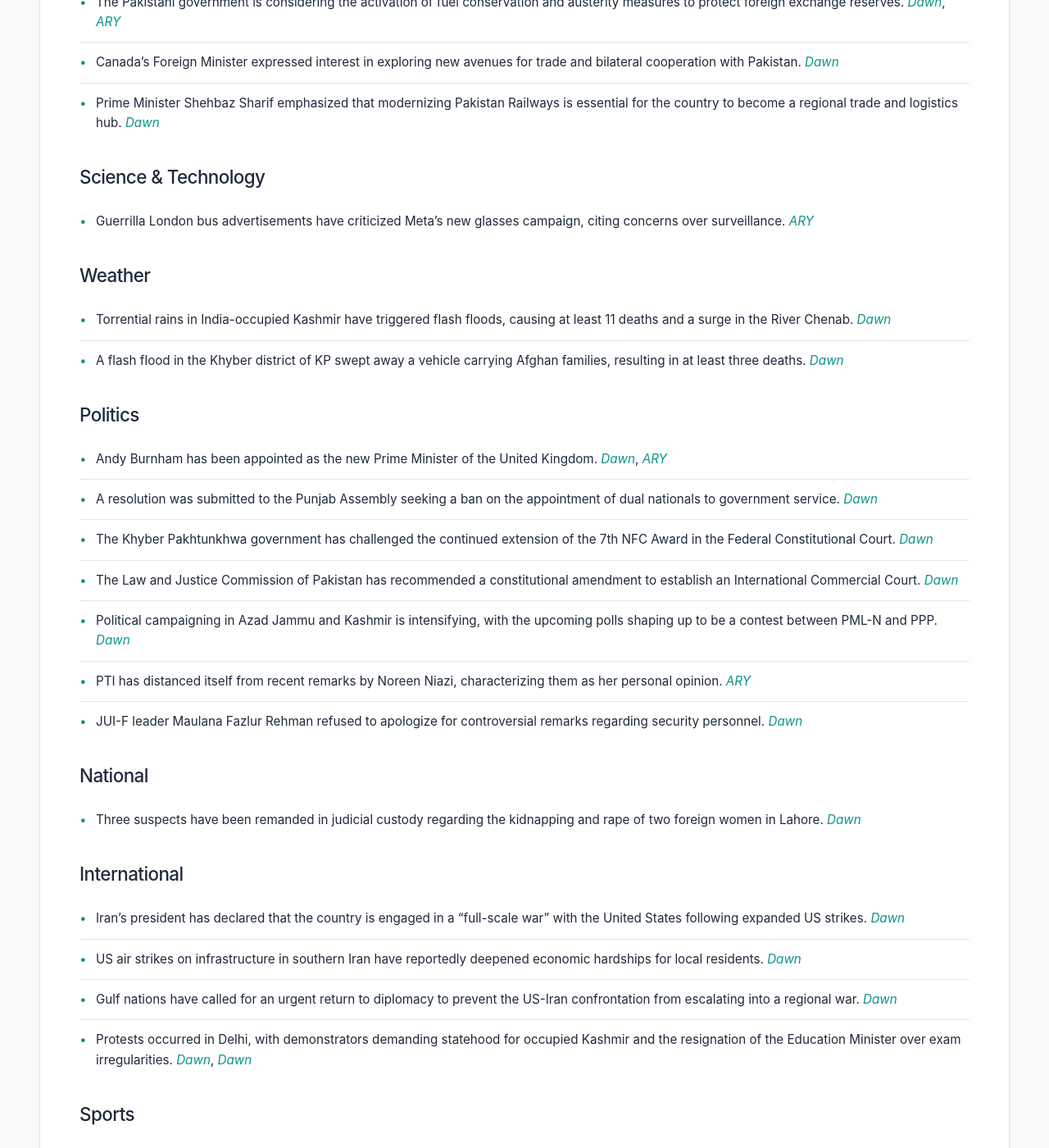
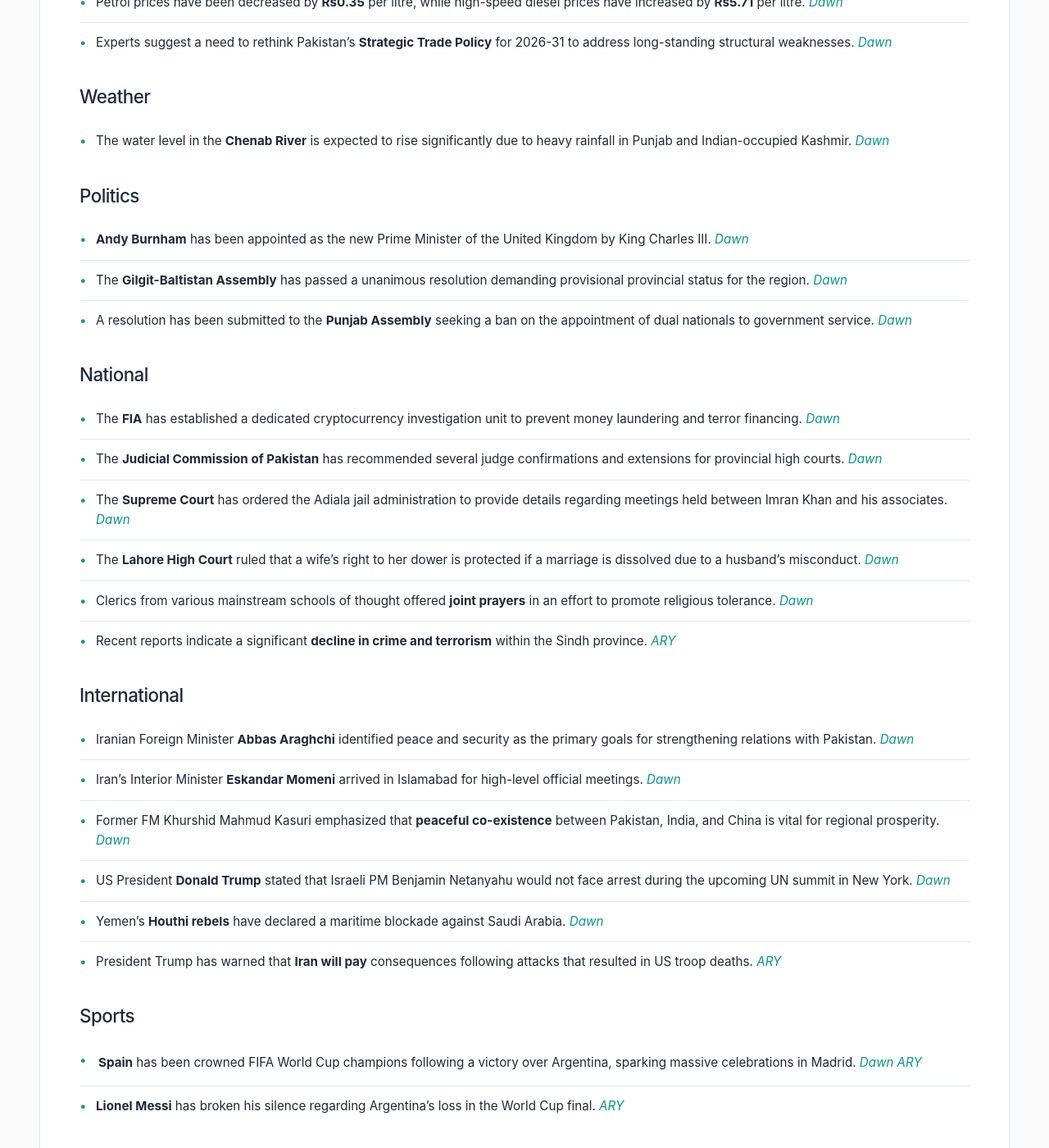
Before and after one commit to zsubzwary/news, a Jekyll site: the page built from en/index.md, in a window 1280 px wide and 1400 px high, scrolled down 526 px. Shown: the whole window at 82% size. Built offline with Jekyll 4.4.1, drawn with Linux system fonts in a browser that asks for light colours; some web fonts are replaced; comment, search, counter and statistics services are not loaded; some of the changed text lies outside the part shown.

Commit message:
DateTime; 2026-07-21T04:04:51.864Z

```diff
--- a/en/index.md
+++ b/en/index.md
@@ -4,50 +4,46 @@ title: Pakistan News Briefing
 lang: en
 ---
 
-Published at: 20-Jul-2026 21:04PKT
+Published at: 21-Jul-2026 09:04PKT
 
-Time to read: 4 mins
+Time to read: 3 mins
 
 ### Economy
-- Brent oil prices rose above $90 per barrel due to escalating US-Iran hostilities in the Middle East. *[Dawn](https://www.dawn.com/news/2016987/brent-oil-tops-90-as-us-iran-expand-strikes-in-the-middle-east)*
-- The Pakistani government is considering the activation of fuel conservation and austerity measures to protect foreign exchange reserves. *[Dawn](https://www.dawn.com/news/2016884/govt-weighs-activating-fuel-saving-plans)*, *[ARY](https://arynews.tv/petrol-price-new-daily-updates-structure-revealed)*
-- Canada’s Foreign Minister expressed interest in exploring new avenues for trade and bilateral cooperation with Pakistan. *[Dawn](https://www.dawn.com/news/2017004/canada-eyes-new-avenues-for-trade-economic-cooperation-with-pakistan-as-fm-anand-visits-islamabad)*
-- Prime Minister Shehbaz Sharif emphasized that modernizing Pakistan Railways is essential for the country to become a regional trade and logistics hub. *[Dawn](https://www.dawn.com/news/2017015/pm-says-modernisation-of-pakistan-railways-instrumental-in-establishing-country-as-a-regional-hub)*
-
-### Science & Technology
-- Guerrilla London bus advertisements have criticized Meta's new glasses campaign, citing concerns over surveillance. *[ARY](https://arynews.tv/guerrilla-london-bus-ads-slam-kylie-jenners-meta-glasses-campaign-over-surveillance-fears)*
+- The government has appointed **Pakistan State Oil (PSO)** as the sole importer of high-speed diesel for the upcoming fiscal year. *[Dawn](https://www.dawn.com/news/2017158/pakistan-state-oil-to-be-sole-diesel-importer-in-fy27)*
+- Petrol prices have been decreased by **Rs0.35** per litre, while high-speed diesel prices have increased by **Rs5.71** per litre. *[Dawn](https://www.dawn.com/news/2017065/govt-decreases-petrol-price-by-rs035-increases-diesel-by-rs571-per-litre)*
+- Experts suggest a need to rethink Pakistan's **Strategic Trade Policy** for 2026-31 to address long-standing structural weaknesses. *[Dawn](https://www.dawn.com/news/2017189/rethinking-trade-policy)*
 
 ### Weather
-- Torrential rains in India-occupied Kashmir have triggered flash floods, causing at least 11 deaths and a surge in the River Chenab. *[Dawn](https://www.dawn.com/news/2016873/chenab-flows-surge-after-floods-in-held-kashmir)*
-- A flash flood in the Khyber district of KP swept away a vehicle carrying Afghan families, resulting in at least three deaths. *[Dawn](https://www.dawn.com/news/2017008/3-bodies-found-after-vehicle-carrying-afghans-swept-away-by-flash-flood-in-kps-khyber)*
+- The water level in the **Chenab River** is expected to rise significantly due to heavy rainfall in Punjab and Indian-occupied Kashmir. *[Dawn](https://www.dawn.com/news/2017067/chenab-water-level-likely-to-surge-following-ongoing-rains-in-indian-occupied-kashmir-punjab)*
 
 ### Politics
-- Andy Burnham has been appointed as the new Prime Minister of the United Kingdom. *[Dawn](https://www.dawn.com/news/2017007/andy-burnham-becomes-uk-pm-says-britain-needs-to-regain-stability)*, *[ARY](https://arynews.tv/britains-new-prime-minister-andy-burnham-vows-to-end-years-of-instability)*
-- A resolution was submitted to the Punjab Assembly seeking a ban on the appointment of dual nationals to government service. *[Dawn](https://www.dawn.com/news/2017045/pml-n-mpa-seeks-ban-on-appointment-of-dual-nationals-to-government-service)*
-- The Khyber Pakhtunkhwa government has challenged the continued extension of the 7th NFC Award in the Federal Constitutional Court. *[Dawn](https://www.dawn.com/news/2017040/kp-approaches-fcc-challenges-years-long-extension-of-7th-nfc-award-after-fata-merger)*
-- The Law and Justice Commission of Pakistan has recommended a constitutional amendment to establish an International Commercial Court. *[Dawn](https://www.dawn.com/news/2017016/cjp-led-body-decides-to-recommend-constitutional-tweak-to-govt-for-establishment-of-international-commercial-court)*
-- Political campaigning in Azad Jammu and Kashmir is intensifying, with the upcoming polls shaping up to be a contest between PML-N and PPP. *[Dawn](https://www.dawn.com/news/2016877/ajk-polls-shaping-up-to-be-nawaz-vs-bilawal-contest)*
-- PTI has distanced itself from recent remarks by Noreen Niazi, characterizing them as her personal opinion. *[ARY](https://arynews.tv/noreen-niazi-remarks-pti-distances-itself-from-founder-sister)*
-- JUI-F leader Maulana Fazlur Rehman refused to apologize for controversial remarks regarding security personnel. *[Dawn](https://www.dawn.com/news/2016839/fazl-refuses-to-apologise-for-controversial-remarks)*
+- **Andy Burnham** has been appointed as the new Prime Minister of the United Kingdom by King Charles III. *[Dawn](https://www.dawn.com/news/2017007/andy-burnham-becomes-uk-pm-says-britain-needs-to-regain-stability)*
+- The **Gilgit-Baltistan Assembly** has passed a unanimous resolution demanding provisional provincial status for the region. *[Dawn](https://www.dawn.com/news/2017192/gb-assemblys-demand)*
+- A resolution has been submitted to the **Punjab Assembly** seeking a ban on the appointment of dual nationals to government service. *[Dawn](https://www.dawn.com/news/2017045/pml-n-mpa-seeks-ban-on-appointment-of-dual-nationals-to-government-service)*
 
 ### National
-- Three suspects have been remanded in judicial custody regarding the kidnapping and rape of two foreign women in Lahore. *[Dawn](https://www.dawn.com/news/2017011/foreign-womens-abduction-rape-case-3-suspects-remanded-in-judicial-custody)*
+- The **FIA** has established a dedicated cryptocurrency investigation unit to prevent money laundering and terror financing. *[Dawn](https://www.dawn.com/news/2017177/fia-sets-up-cryptocurrency-investigation-unit)*
+- The **Judicial Commission of Pakistan** has recommended several judge confirmations and extensions for provincial high courts. *[Dawn](https://www.dawn.com/news/2017148/judicial-commission-of-pakistan-suggests-judges-for-high-court-slots)*
+- The **Supreme Court** has ordered the Adiala jail administration to provide details regarding meetings held between Imran Khan and his associates. *[Dawn](https://www.dawn.com/news/2017174/supreme-court-seeks-details-of-imrans-jail-meetings)*
+- The **Lahore High Court** ruled that a wife's right to her dower is protected if a marriage is dissolved due to a husband's misconduct. *[Dawn](https://www.dawn.com/news/2017050/wifes-right-to-dower-remains-protected-if-marriage-is-dissolved-due-to-husbands-misconduct-lhc)*
+- Clerics from various mainstream schools of thought offered **joint prayers** in an effort to promote religious tolerance. *[Dawn](https://www.dawn.com/news/2017171/clerics-from-different-sects-offer-joint-prayers)*
+- Recent reports indicate a significant **decline in crime and terrorism** within the Sindh province. *[ARY](https://arynews.tv/crime-and-terrorism-in-sindh-see-major-decline)*
 
 ### International
-- Iran's president has declared that the country is engaged in a "full-scale war" with the United States following expanded US strikes. *[Dawn](https://www.dawn.com/news/2016977/iran-says-fighting-full-scale-war-with-united-states)*
-- US air strikes on infrastructure in southern Iran have reportedly deepened economic hardships for local residents. *[Dawn](https://www.dawn.com/news/2017049/us-attacks-deepen-hardship-not-dissent-in-irans-south)*
-- Gulf nations have called for an urgent return to diplomacy to prevent the US-Iran confrontation from escalating into a regional war. *[Dawn](https://www.dawn.com/news/2016864/gulf-states-appeal-for-return-to-talks-as-us-iran-trade-blows)*
-- Protests occurred in Delhi, with demonstrators demanding statehood for occupied Kashmir and the resignation of the Education Minister over exam irregularities. *[Dawn](https://www.dawn.com/news/2017041/hundreds-protest-in-delhi-demanding-statehood-for-occupied-kashmir)*, *[Dawn](https://www.dawn.com/news/2016990/indian-police-fire-tear-gas-baton-charge-cockroach-janta-party-protesters-trying-to-march-on-parliament)*
+- Iranian Foreign Minister **Abbas Araghchi** identified peace and security as the primary goals for strengthening relations with Pakistan. *[Dawn](https://www.dawn.com/news/2017147/araghchi-identifies-peace-security-as-key-goals-in-relations-with-islamabad)*
+- Iran's Interior Minister **Eskandar Momeni** arrived in Islamabad for high-level official meetings. *[Dawn](https://www.dawn.com/news/2017051/irans-interior-minister-eskandar-momeni-arrives-in-pakistan)*
+- Former FM Khurshid Mahmud Kasuri emphasized that **peaceful co-existence** between Pakistan, India, and China is vital for regional prosperity. *[Dawn](https://www.dawn.com/news/2017164/better-ties-vital-for-pak-india-china-prosperity-ex-fm-khurshid-mahmud-kasuri)*
+- US President **Donald Trump** stated that Israeli PM Benjamin Netanyahu would not face arrest during the upcoming UN summit in New York. *[Dawn](https://www.dawn.com/news/2017066/trump-dismisses-ny-mayor-mamdanis-threat-to-arrest-netanyahu)*
+- Yemen's **Houthi rebels** have declared a maritime blockade against Saudi Arabia. *[Dawn](https://www.dawn.com/news/2016977/yemens-houthis-declare-maritime-blockade-of-saudi-arabia)*
+- President Trump has warned that **Iran will pay** consequences following attacks that resulted in US troop deaths. *[ARY](https://arynews.tv/new-strikes-as-trump-warns-iran-will-pay-for-us-troop-deaths)*
 
 ### Sports
-- Spain's FIFA World Cup winning team has returned to Madrid ahead of a planned victory parade. *[Dawn](https://www.dawn.com/news/2017043/fifa-world-cup-heroes-spain-return-home-ahead-of-victory-parade)*, *[ARY](https://arynews.tv/spains-world-cup-heroes-return-home-ahead-of-victory-parade)*
-- Legendary former Liverpool and England football star Keegan has passed away at the age of 75. *[ARY](https://arynews.tv/legendary-former-liverpool-and-england-star-keegan-dies-aged-75)*
-- Reports indicate that a comment made by Gavi sparked a brawl during the World Cup. *[ARY](https://arynews.tv/gavis-comment-to-paredes-that-sparked-a-world-cup-brawl)*
-
-### Health
-- Salman Khan has addressed concerns regarding his health following the circulation of a viral video clip. *[ARY](https://arynews.tv/salman-khan-speaks-up-on-health-after-viral-clip)*
+- **Spain** has been crowned FIFA World Cup champions following a victory over Argentina, sparking massive celebrations in Madrid. *[Dawn](https://www.dawn.com/news/2017043/fifa-world-cup-heroes-spain-return-home-ahead-of-victory-parade)* | *[ARY](https://arynews.tv/spain-gives-royal-welcome-to-world-cup-champions)*
+- **Lionel Messi** has broken his silence regarding Argentina's loss in the World Cup final. *[ARY](https://arynews.tv/lionel-messi-breaks-silence-on-argentinas-world-cup-final-loss)*
 
 ### Other
-- Larry the cat, the UK's famous resident of 10 Downing Street, "welcomed" the new Prime Minister. *[Dawn](https://www.dawn.com/news/2017026/politicians-come-and-go-larry-the-cat-welcomes-7th-prime-minister)*
-- A new trailer for "Avengers: Doomsday" has been released, featuring the crossover of the Avengers and X-Men. *[ARY](https://arynews.tv/avengers-doomsday-trailer-dr-doom-first-look)*
-- Holly Willoughby has announced the launch of a new YouTube show. *[ARY](https://arynews.tv/holly-willoughby-announces-new-youtube-show)*
+- Two expeditions successfully achieved summits at **Broad Peak** and **Khosar Gang**. *[Dawn](https://www.dawn.com/news/2017149/two-expeditions-succeed-in-summit-bids)*
+- **Hailey Bieber** was seen attending a World Cup afterparty for Justin Bieber. *[ARY](https://arynews.tv/hailey-bieber-slays-in-scarlet-dress-for-justins-world-cup-afterparty)*
+- Information was released regarding **overtime pay and worker rights** under Oman's labor laws. *[ARY](https://arynews.tv/overtime-pay-and-rights-under-omans-labor-law-what-workers-need-to-know)*
+- **Queen Camilla** has stepped up her support for various homelessness charities. *[ARY](https://arynews.tv/queen-camilla-steps-up-support-for-homelessness-charities-alongside-prince-williams-initiative)*
+- Entertainment updates include **Rachel Zegler** and **Penn Badgley** attending an Ariana Grande concert. *[ARY](https://arynews.tv/rachel-zegler-joins-penn-badgley-at-ariana-grande-concert)*
```
